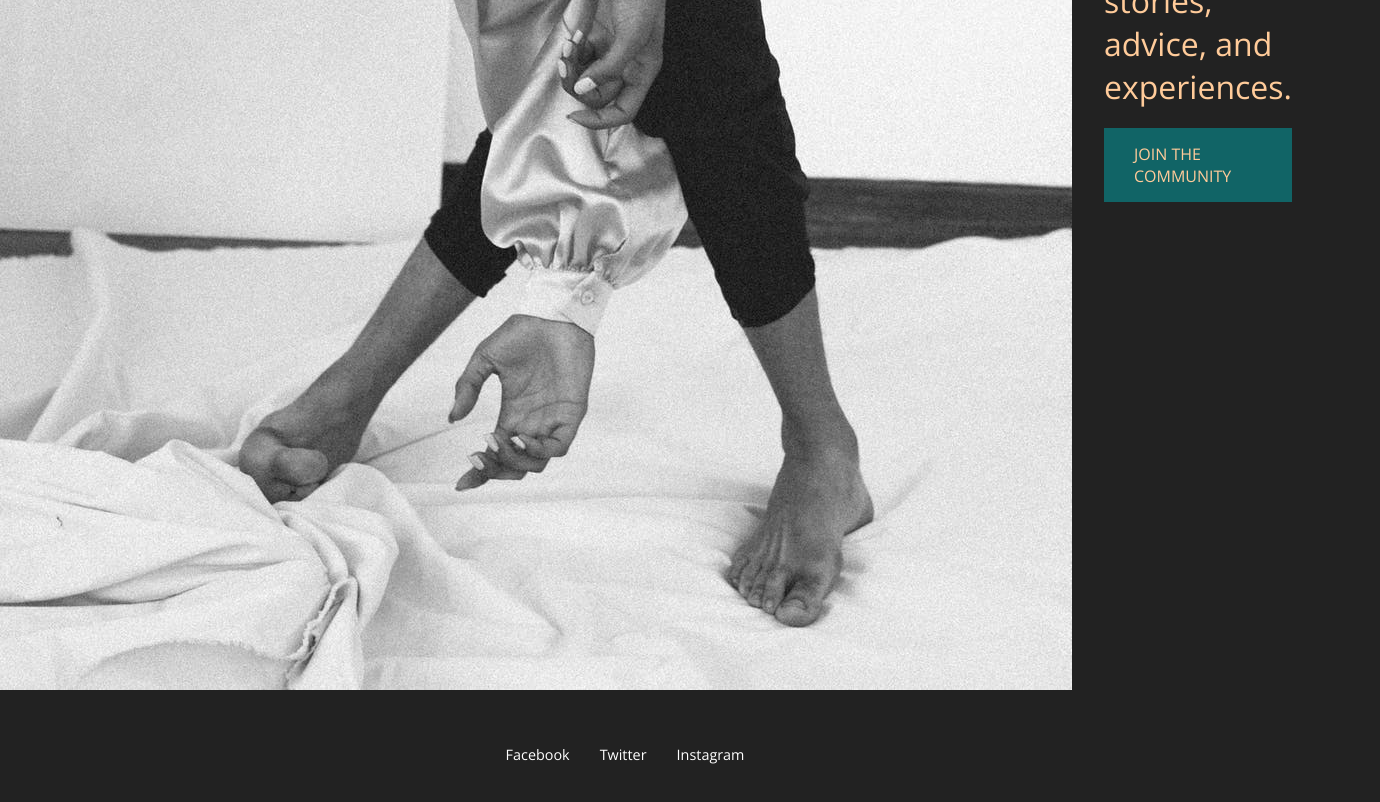
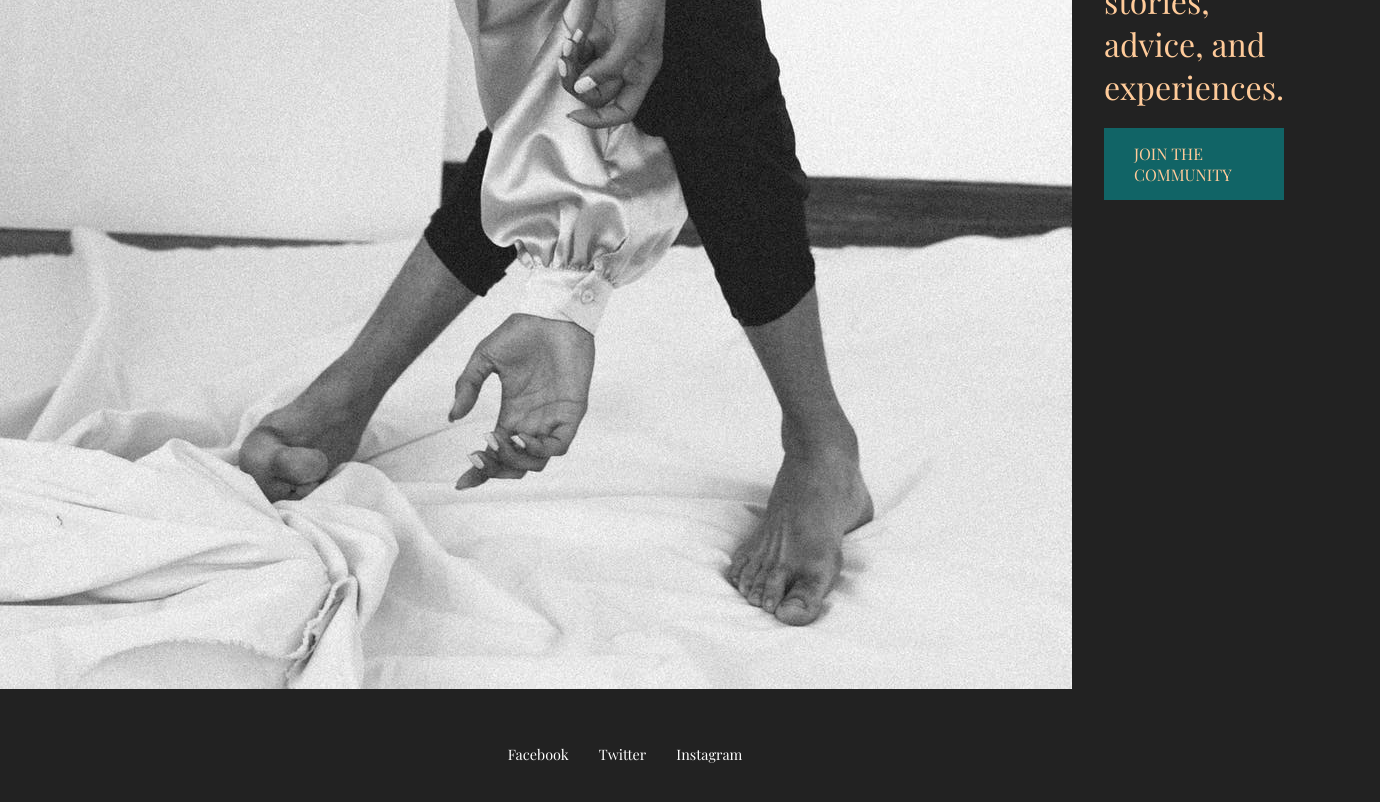
Before and after one commit to kmcnair101/herProject, a plain HTML site: page index.html in a window 1280 px wide. Shown: the part 5400-6202 px from the top of the page, 1380 px wide, since content can reach past the window. Drawn offline with nearby package versions, Linux system fonts and the light colour scheme.

Commit message:
change font family

```diff
--- a/css/style.css
+++ b/css/style.css
@@ -1,10 +1,9 @@
-@import url("https://fonts.googleapis.com/css?family=Open+Sans:300,400,600,700,800&display=swap");
-
+@import url("https://fonts.googleapis.com/css2?family=Playfair+Display:wght@400;500;700&display=swap");
 * {
   margin: 0;
   padding: 0;
   box-sizing: border-box;
-  font-family: "Open Sans", sans-serif;
+  font-family: "Playfair Display", serif;
 }
 
 body {
--- a/index.html
+++ b/index.html
@@ -120,9 +120,15 @@
     </main>
     <footer class="footer">
       <ul class="sci">
-        <li><a href="#" class="sci__link">Facebook</a></li>
-        <li><a href="#" class="sci__link">Twitter</a></li>
-        <li><a href="#" class="sci__link">Instagram</a></li>
+        <li>
+          <a href="https://www.facebook.com/" class="sci__link">Facebook</a>
+        </li>
+        <li>
+          <a href="https://www.twitter.com/" class="sci__link">Twitter</a>
+        </li>
+        <li>
+          <a href="https://www.instagram.com/" class="sci__link">Instagram</a>
+        </li>
       </ul>
     </footer>
     <span class="menuicon" id="toggle" onclick="menuToggle()"></span>
--- a/js/app.js
+++ b/js/app.js
@@ -1,4 +1,3 @@
-// Smooth scroll function
 function smoothScroll(target, duration) {
   const targetSection = document.querySelector(target);
   if (!targetSection) return;
```
